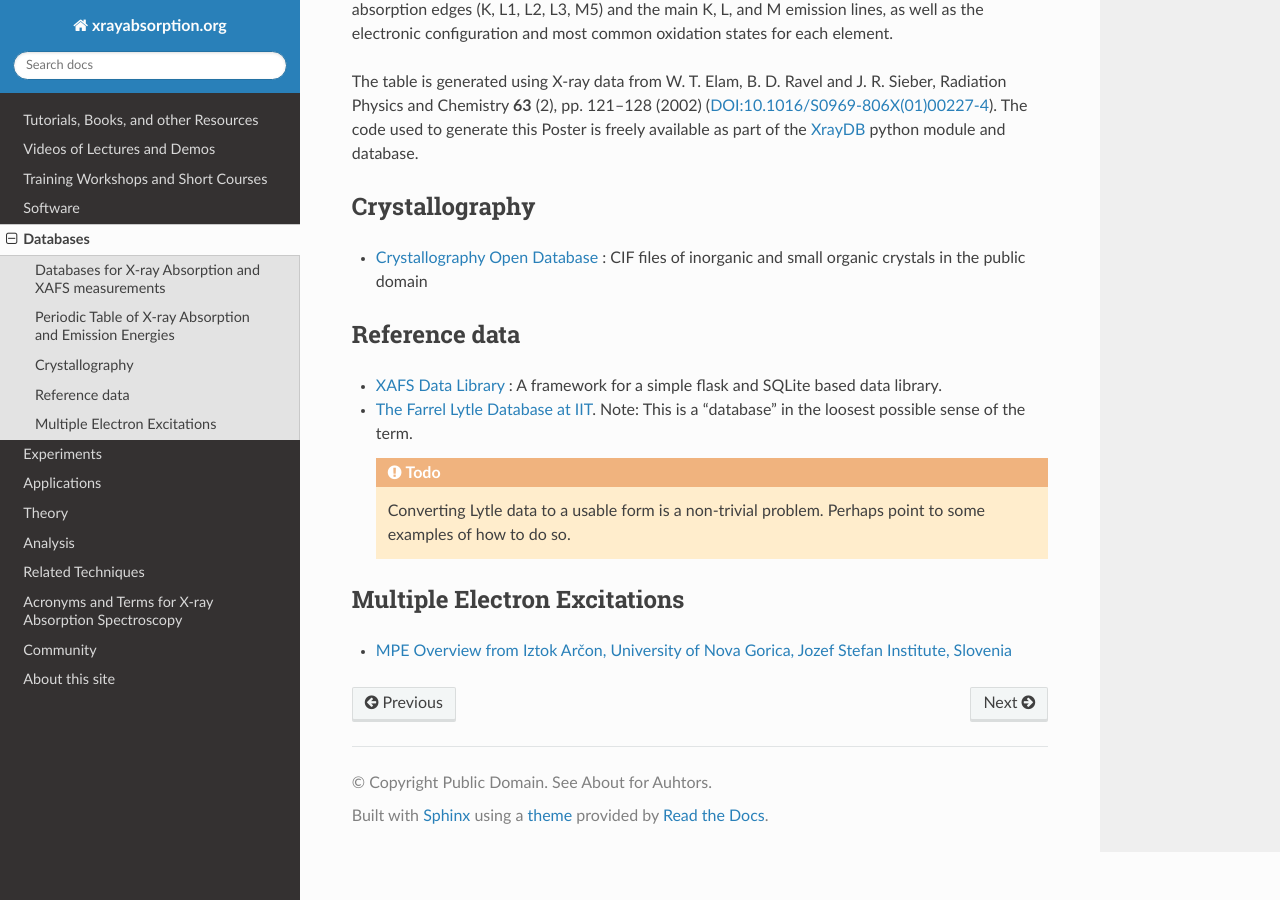
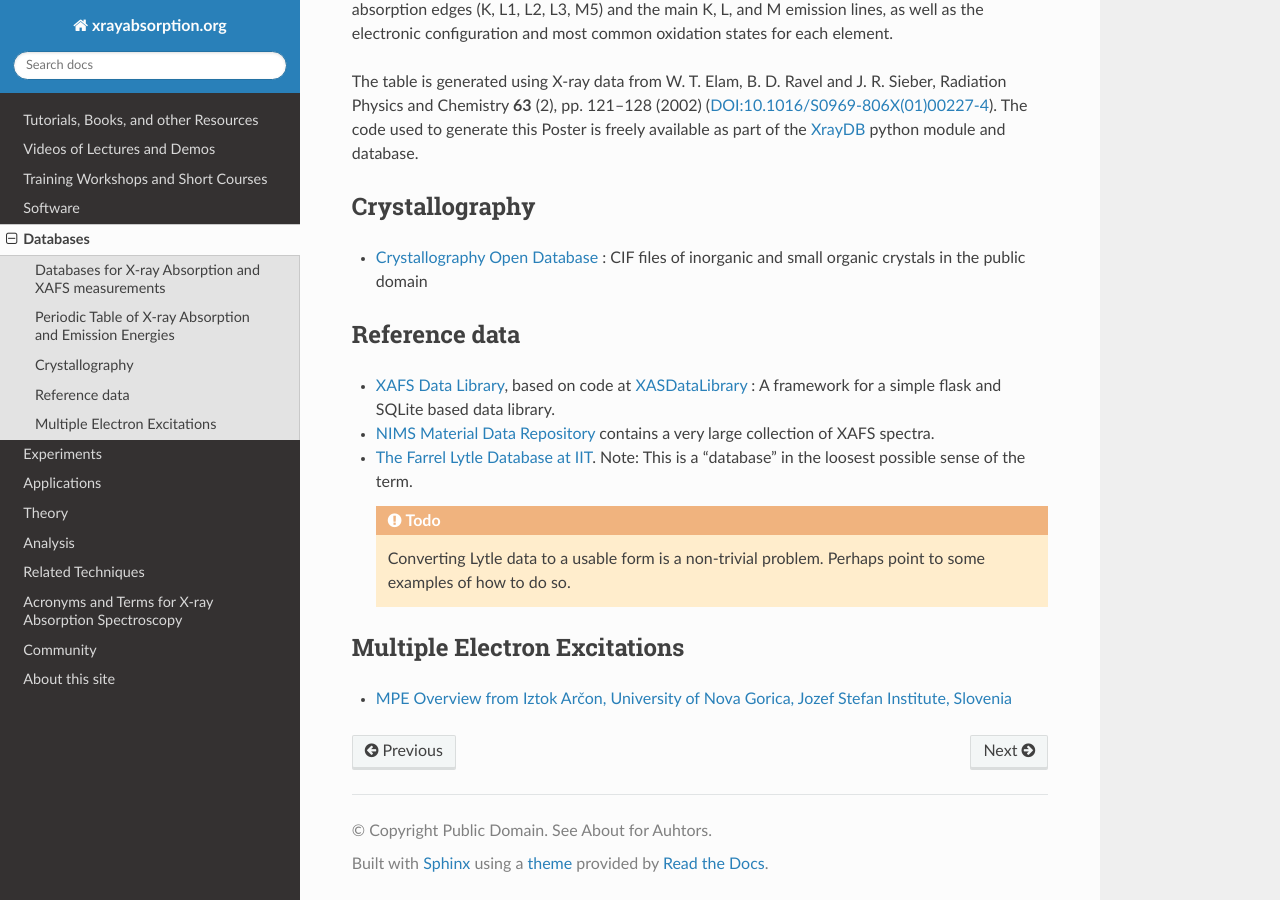
Before and after one commit to XraySpectroscopy/xafsorg, a Sphinx documentation site: the page built from docs/databases.rst, in a window 1280 px wide and 900 px high, scrolled down 778 px. Built offline with Sphinx 7.4.7 and the Read the Docs theme 2.0.0, drawn with Linux system fonts in a browser that asks for light colours.

Commit message:
update databases

```diff
--- a/docs/databases.rst
+++ b/docs/databases.rst
@@ -83,9 +83,12 @@ Crystallography
 Reference data
 --------------
 
-* `XAFS Data Library
-  <https://github.com/XraySpectroscopy/XASDataLibrary>`_ : A framework
+* `XAFS Data Library <https://xaslib.xrayabsorption.org>`_, based on code
+  at `XASDataLibrary <https://github.com/XraySpectroscopy/XASDataLibrary>`_ : A framework
   for a simple flask and SQLite based data library.
+
+* `NIMS Material Data Repository <https://mdr.nims.go.jp>`_ contains a very
+  large collection of XAFS spectra.
 
 * `The Farrel Lytle Database at IIT
   <http://ixs.iit.edu/database/data/Farrel_Lytle_data/>`_.  Note:
```
